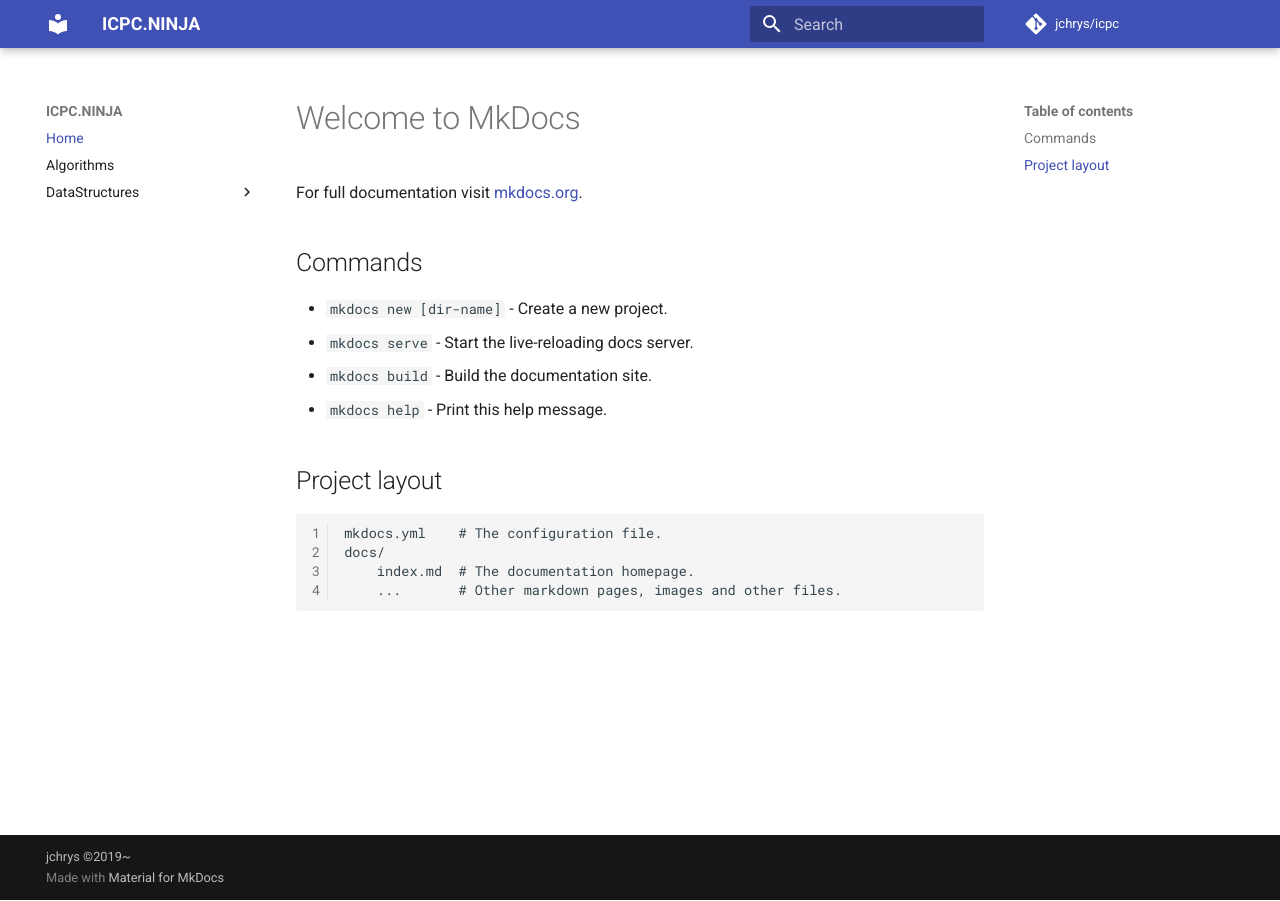
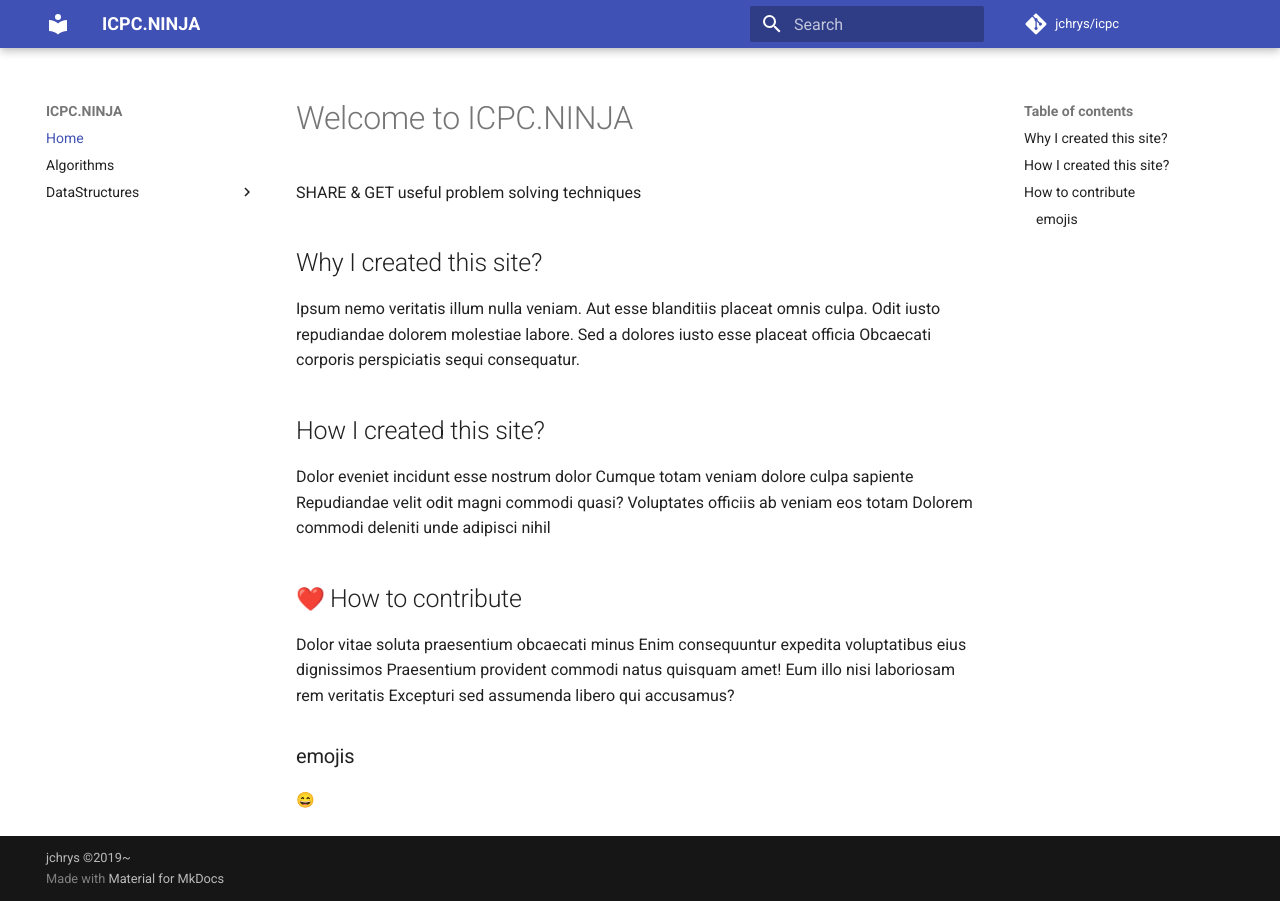
Before and after one commit to jchrys/icpc, an MkDocs documentation site: the page built from docs/index.md, in a window 1280 px wide. Built offline with MkDocs 1.6.1 and Material for MkDocs 9.7.7, drawn with Linux system fonts in a browser that asks for light colours; nearby versions of some CDN libraries; emoji names are drawn with the system emoji font; comment, search, counter and statistics services are not loaded.

Commit message:
DS/HashTable/HashFunctions.md

```diff
--- a/docs/index.md
+++ b/docs/index.md
@@ -1,17 +1,14 @@
-# Welcome to MkDocs
+# Welcome to ICPC.NINJA
+SHARE & GET useful problem solving techniques
 
-For full documentation visit [mkdocs.org](https://mkdocs.org).
+## Why I created this site?
+Ipsum nemo veritatis illum nulla veniam. Aut esse blanditiis placeat omnis culpa. Odit iusto repudiandae dolorem molestiae labore. Sed a dolores iusto esse placeat officia Obcaecati corporis perspiciatis sequi consequatur.
 
-## Commands
+## How I created this site?
+Dolor eveniet incidunt esse nostrum dolor Cumque totam veniam dolore culpa sapiente Repudiandae velit odit magni commodi quasi? Voluptates officiis ab veniam eos totam Dolorem commodi deleniti unde adipisci nihil
 
-* `mkdocs new [dir-name]` - Create a new project.
-* `mkdocs serve` - Start the live-reloading docs server.
-* `mkdocs build` - Build the documentation site.
-* `mkdocs help` - Print this help message.
+## :heart: How to contribute
+Dolor vitae soluta praesentium obcaecati minus Enim consequuntur expedita voluptatibus eius dignissimos Praesentium provident commodi natus quisquam amet! Eum illo nisi laboriosam rem veritatis Excepturi sed assumenda libero qui accusamus?
 
-## Project layout
-
-    mkdocs.yml    # The configuration file.
-    docs/
-        index.md  # The documentation homepage.
-        ...       # Other markdown pages, images and other files.
+### emojis
+:smile:
--- a/mkdocs.yml
+++ b/mkdocs.yml
@@ -2,7 +2,7 @@
 site_name: ICPC.NINJA
 site_description: 'Solutions to Competitive Programming Problems'
 site_author: 'JCHRYS'
-#site_url: ''
+site_url: 'https://icpc.ninja'
 
 # Repo
 repo_name: 'jchrys/icpc'
```
